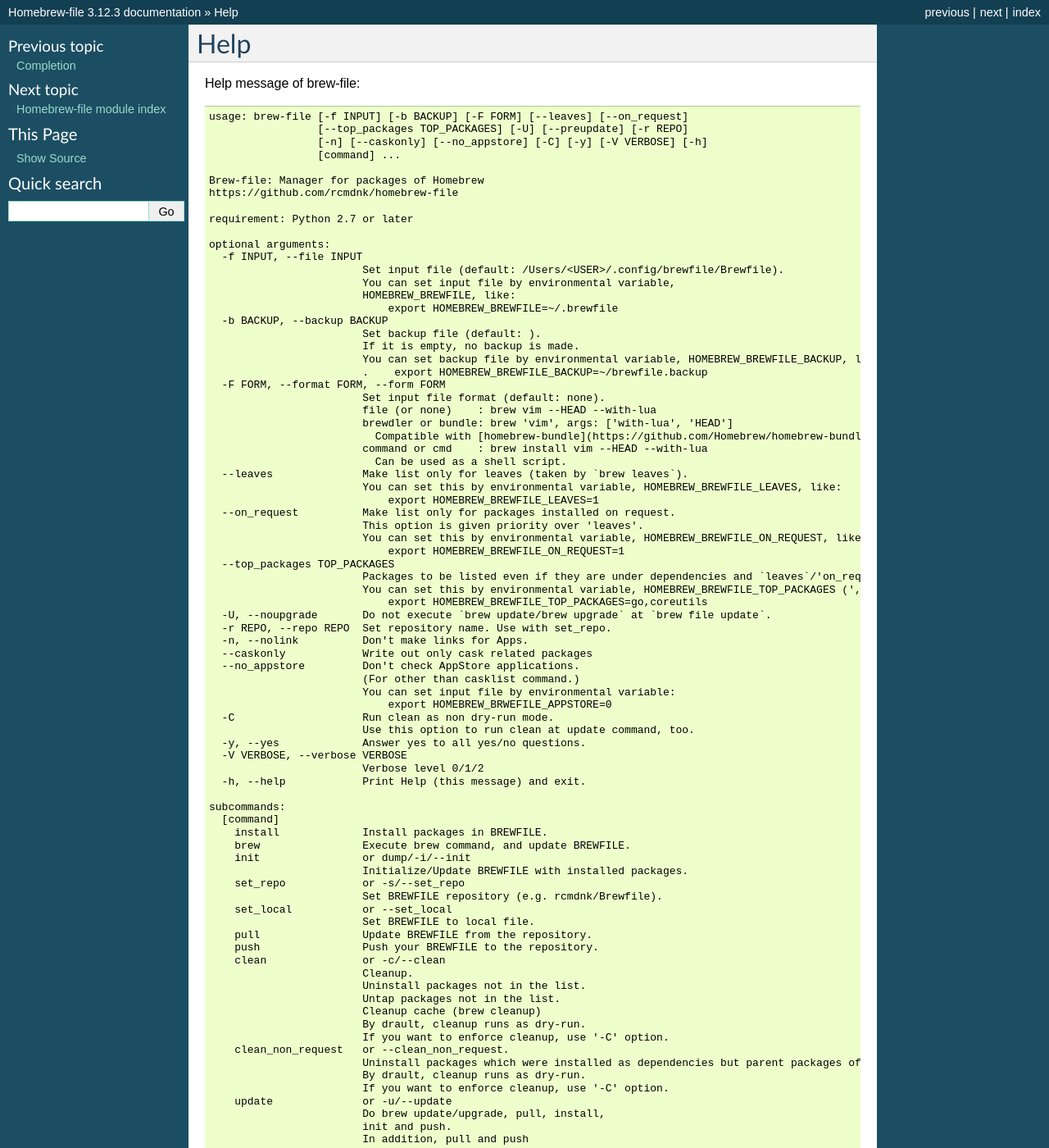
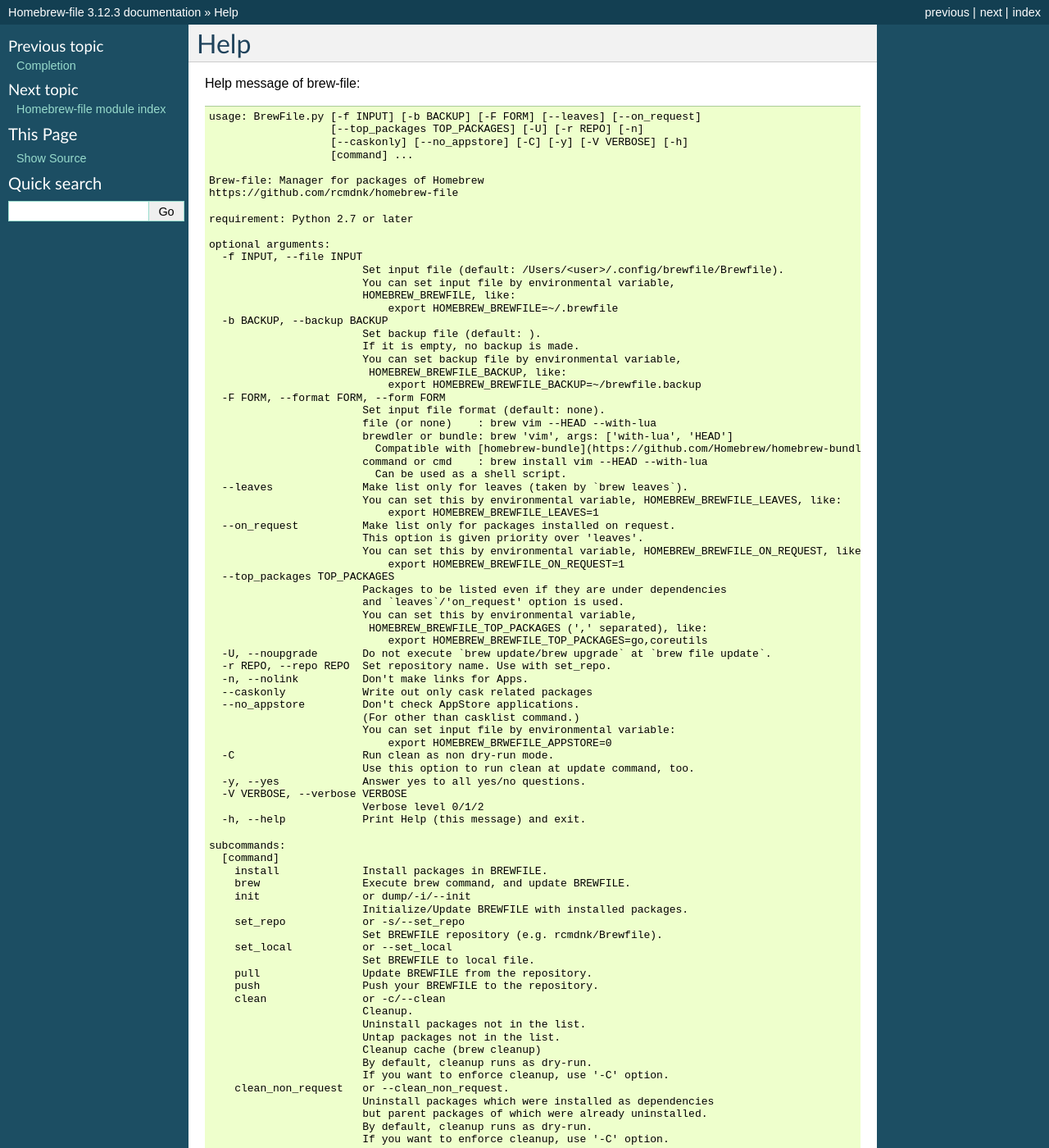
Before and after one commit to rcmdnk/homebrew-file, a Sphinx documentation site: the page built from docs/help.rst, in a window 1280 px wide and 1400 px high. Shown: the whole window at 82% size. Built offline with Sphinx 7.4.7, drawn with Linux system fonts in a browser that asks for light colours; some of the changed lines change nothing that is shown; some of the changed text lies outside the part shown.

Commit message:
removed cask_upgrade, removed obsolete marks in casklist

```diff
--- a/docs/BrewFile.py
+++ b/docs/BrewFile.py
@@ -19,47 +19,29 @@
 __copyright__ = "Copyright (c) 2013 rcmdnk"
 __credits__ = ["rcmdnk"]
 __license__ = "MIT"
-__version__ = "v5.0.0"
-__date__ = "16/Oct/2017"
+__version__ = "v5.1.0"
+__date__ = "5/Jan/2018"
 __maintainer__ = "rcmdnk"
 __email__ = "rcmdnk@gmail.com"
 __status__ = "Prototype"
 
 
-is_python3 = -1
-
-
 def my_decode(word):  # pragma: no cover
     """Decode when python3 is used."""
 
-    global is_python3
-    if is_python3 == -1:
-        try:
-            unicode
-            is_python3 = 0
-        except:
-            is_python3 = 1
-    if is_python3 == 0:
-        return word
-    return word.decode()
+    if sys.version_info.major > 2:
+        return word.decode()
+
+    return word
 
 
 def my_input(word):  # pragma: no cover
     """Input method compatibility."""
 
-    global is_python3
-    if is_python3 == -1:
-        try:
-            _input = raw_input
-            is_python3 = 0
-        except:
-            _input = input
-            is_python3 = 1
-    elif is_python3 == 0:
-        _input = raw_input
-    else:
-        _input = input
-    return _input(word)
+    if sys.version_info.major > 2:
+        return input(word)
+
+    return raw_input(word)
 
 
 def open_output_file(name, mode="w"):
@@ -172,7 +154,7 @@
             yield line
 
     def proc(self, cmd, print_cmd=True, print_out=True,
-             exit_on_err=True, separate_err=False, print_err=True,
+             exit_on_err=True, separate_err=False, print_err=True, shell=False,
              verbose=1, env={}):
         """ Get process output."""
         import shlex
@@ -184,6 +166,8 @@
             cmd = ["command"] + cmd
         if print_cmd:
             self.info(cmd_orig, verbose)
+        if shell:
+            cmd = ' '.join(cmd)
         all_env = os.environ.copy()
         for k, v in env.items():
             all_env[k] = v
@@ -197,7 +181,7 @@
             else:
                 stderr = subprocess.STDOUT
             p = subprocess.Popen(cmd, stdout=subprocess.PIPE, stderr=stderr,
-                                 env=all_env)
+                                 env=all_env, shell=shell)
             if separate_err and not print_err:
                 stderr.close()
             for line in self.readstdout(p):
@@ -229,7 +213,7 @@
     def err(self, text, verbose=0):
         self.info("\033[31;1m" + text + "\033[m", verbose)
 
-    def banner(self, text, verbose=2):
+    def banner(self, text, verbose=1):
         max = 0
         for l in text.split("\n"):
             if max < len(l):
@@ -470,7 +454,10 @@
                     re.match(" *#", l) is not None:
                 continue
             args = l.replace("'", "").replace('"', "").\
-                replace(",", " ").replace("[", "").replace("]", "").split()
+                replace(",", " ").replace("[", "").replace("]", "")
+            args = self.helper.proc('echo \\"' + args + '\\"', False, False,
+                                    False, True, True, shell=True
+                                    )[1][0].split()
             cmd = args[0]
             p = args[1] if len(args) > 1 else ""
             if len(args) > 2 and p in ["tap", "cask", "pip", "gem"]:
@@ -765,7 +752,7 @@
 
         # pip packages
         if not self.helper.opt["caskonly"] and len(self.pip_list) > 0:
-            out.writeln("\n# pip packages")
+            out.writeln("\n# Other pip packages")
             for p in self.pip_list:
                 pack = self.packout(p)
                 if len(self.pip_list_opt[p]) == 1:
@@ -774,14 +761,14 @@
 
         # gem packages
         if not self.helper.opt["caskonly"] and len(self.gem_list) > 0:
-            out.writeln("\n# gem packages")
+            out.writeln("\n# Other gem packages")
             for p in self.gem_list:
                 pack = self.packout(p) + self.gem_list_opt[p]
                 out.writeln(cmd_gem + pack)
 
         # Casks
         if len(self.cask_list) > 0:
-            out.writeln("\n# Cask applications")
+            out.writeln("\n# Other Cask applications")
             for c in self.cask_list:
                 out.writeln(cmd_cask + self.packout(c))
 
@@ -1015,7 +1002,7 @@
     def err(self, text, verbose=1):
         self.helper.err(text, verbose)
 
-    def banner(self, text, verbose=2):
+    def banner(self, text, verbose=1):
         self.helper.banner(text, verbose)
 
     def remove(self, path):
@@ -1077,10 +1064,10 @@
             b.input_to_list()
 
     def write(self):
-        self.banner("# Initialize " + self.brewinfo.get_file(), 1)
+        self.banner("# Initialize " + self.brewinfo.get_file())
         self.brewinfo.write()
         for b in self.brewinfo_ext:
-            self.banner("# Initialize " + b.get_file(), 1)
+            self.banner("# Initialize " + b.get_file())
             b.write()
 
     def get(self, name, only_ext=False):
@@ -2029,7 +2016,7 @@
     def clean_non_request(self):
         """Clean up non requested packages."""
         if self.opt["dryrun"]:
-            self.banner("# Dry run")
+            self.banner("# This is dry run.")
 
         info = self.brewinfo.get_info()
         leaves = self.brewinfo.get_leaves()
@@ -2047,12 +2034,12 @@
         if self.opt["dryrun"]:
             self.banner("# This is dry run.\n"
                         "# If you want to enforce cleanup, use '-C':\n"
-                        "#     $ " + __prog__ + " clean_non_request -C", 0)
+                        "#     $ " + __prog__ + " clean_non_request -C")
 
     def cleanup(self):
         """Clean up."""
         if self.opt["dryrun"]:
-            self.banner("# Dry run")
+            self.banner("# This is dry run.")
 
         # Check up packages in the input file
         self.read_all()
@@ -2232,7 +2219,7 @@
             # Dry run message
             self.banner("# This is dry run.\n"
                         "# If you want to enforce cleanup, use '-C':\n"
-                        "#     $ " + __prog__ + " clean -C", 0)
+                        "#     $ " + __prog__ + " clean -C")
         else:
             self.proc(cmd0, False)
             self.proc(cmd1, False)
@@ -2847,7 +2834,7 @@
             if sum(apps_check["cask_obsolete"].values())\
                     > 0:  # pragma: no cover
                 print("Installed by Cask (New version is availble, " +
-                      "try `brew file cask_upgrade`):")
+                      "try `brew cask upgrade`):")
                 for d in app_dirs:
                     if apps_check["cask_obsolete"][d] == 0:
                         continue
@@ -2892,45 +2879,6 @@
                         apps_check["no_cask"][d]))
                 print("")
 
-    def cask_upgrade(self):
-        """Upgrade cask applications"""
-        for a in self.get_cask_list()[1]:
-            lines = self.proc("brew cask info " + a, False, False)[1]
-            installed = True
-            current = ""
-            for l in lines:
-                if l.startswith(a + ":"):
-                    current = l.split()[1]
-                if l.find("Not installed") != -1:  # pragma: no cover
-                    installed = False
-
-            appdir = self.opt["caskroom"] + "/" + a
-            if not installed or not os.path.isdir(appdir + "/" + current):
-                self.info(a + " was installed by cask, but it may have newer"
-                          " version, might be removed"
-                          " or overwritten by direct installation.\n"
-                          "Install it by cask.", 1)
-                if not self.opt["dryrun"]:
-                    if self.proc(
-                            ["brew", "cask", "install", "--force", a],
-                            exit_on_err=False)[0] != 0:  # pragma: no cover
-                        continue
-
-            for d in os.listdir(appdir):
-                if d != current.split("/")[-1] and d != ".metadata" and \
-                        d != ".DS_Store":
-                    self.info("Remove older version: " + appdir + "/" + d, 1)
-                    if not self.opt["dryrun"]:
-                        try:
-                            self.remove(appdir + "/" + d)
-                        except:  # pragma: no cover
-                            if d != "":
-                                self.proc("sudo rm -rf " + appdir + "/" + d)
-
-        if self.opt["dryrun"]:
-            self.info("\nThis is dryrun.", 1)
-            self.info("Please use -C to execute commands.", 1)
-
     def make_pack_deps(self):
         """Make package dependencies"""
         packs = self.get("brew_list")
@@ -2992,11 +2940,6 @@
             self.check_cask()
             sys.exit(0)
 
-        # Upgrade cask applications
-        if self.opt["command"] == "cask_upgrade":
-            self.cask_upgrade()
-            sys.exit(0)
-
         # Set BREWFILE repository
         if self.opt["command"] == "set_repo":
             self.set_brewfile_repo()
@@ -3067,6 +3010,7 @@
             if not self.opt["noupgradeatupdate"]:
                 self.proc("brew update")
                 self.proc("brew upgrade --fetch-HEAD")
+                self.proc("brew cask upgrade")
             if self.opt["repo"] != "":
                 self.repomgr("pull")
             self.install()
@@ -3137,8 +3081,8 @@
         default=b.opt["backup"],
         help="Set backup file (default: %(default)s). \n"
              "If it is empty, no backup is made.\n"
-             "You can set backup file by environmental variable,"
-             " HOMEBREW_BREWFILE_BACKUP, like:\n."
+             "You can set backup file by environmental variable,\n"
+             " HOMEBREW_BREWFILE_BACKUP, like:\n"
              "    export HOMEBREW_BREWFILE_BACKUP=~/brewfile.backup")
 
     format_parser = argparse.ArgumentParser(add_help=False)
@@ -3177,9 +3121,9 @@
     top_packages_parser.add_argument(
         "--top_packages", action="store", default=b.opt["top_packages"],
         dest="top_packages",
-        help="Packages to be listed even if they are under dependencies "
+        help="Packages to be listed even if they are under dependencies\n"
              "and `leaves`/'on_request' option is used.\n"
-             "You can set this by environmental variable,"
+             "You can set this by environmental variable,\n"
              " HOMEBREW_BREWFILE_TOP_PACKAGES (',' separated), like:\n"
              "    export HOMEBREW_BREWFILE_TOP_PACKAGES=go,coreutils")
 
@@ -3292,22 +3236,22 @@
            "Uninstall packages not in the list.\n"\
            "Untap packages not in the list.\n"\
            "Cleanup cache (brew cleanup)\n"\
-           "By drault, cleanup runs as dry-run.\n"\
+           "By default, cleanup runs as dry-run.\n"\
            "If you want to enforce cleanup, use '-C' option."
     subparsers.add_parser(
         "clean", description=help, help=help,
         parents=min_parsers+[dryrun_parser],
         formatter_class=argparse.RawTextHelpFormatter)
     help = "or --clean_non_request.\n"\
-           "Uninstall packages which were installed as dependencies but "\
-           "parent packages of which were already uninstalled.\n"\
-           "By drault, cleanup runs as dry-run.\n"\
+           "Uninstall packages which were installed as dependencies \n"\
+           "but parent packages of which were already uninstalled.\n"\
+           "By default, cleanup runs as dry-run.\n"\
            "If you want to enforce cleanup, use '-C' option."
     subparsers.add_parser(
         "clean_non_request", description=help, help=help,
         parents=min_parsers+[dryrun_parser],
         formatter_class=argparse.RawTextHelpFormatter)
-    help = "or -u/--update\nDo brew update/upgrade, pull, install,\n"\
+    help = "or -u/--update\nDo brew update/upgrade, cask upgrade, pull, install,\n"\
            "init and push.\n"\
            "In addition, pull and push\n"\
            "will be done if the repository is assigned.\n"\
@@ -3327,12 +3271,6 @@
     subparsers.add_parser("casklist", description=help, help=help,
                           parents=[verbose_parser],
                           formatter_class=argparse.RawTextHelpFormatter)
-    help = "Check updates of cask applications.\n"\
-           "With -C, upgrade is enforced (old versions will be removed)."
-    subparsers.add_parser(
-        "cask_upgrade", description=help, help=help,
-        parents=min_parsers+[dryrun_parser],
-        formatter_class=argparse.RawTextHelpFormatter)
     help = "or --test. Used for test."
     subparsers.add_parser("test", description=help, help=help,
                           parents=min_parsers,
@@ -3404,7 +3342,7 @@
     elif b.opt["command"] == "commands":
         commands = ["install", "brew", "init", "dump", "set_repo", "set_local",
                     "pull", "push", "clean", "clean_non_request", "update",
-                    "edit", "cat", "casklist", "cask_upgrade", "test",
+                    "edit", "cat", "casklist", "test",
                     "get_files", "commands", "version", "help"]
         commands_hyphen = ["-i", "--init", "-s", "--set_repo", "--set_local",
                            "-c", "--clean", "--clean_non_request", "-u",
--- a/docs/help.rst
+++ b/docs/help.rst
@@ -5,10 +5,10 @@
 
 .. code-block:: none
 
-    usage: brew-file [-f INPUT] [-b BACKUP] [-F FORM] [--leaves] [--on_request]
-                     [--top_packages TOP_PACKAGES] [-U] [--preupdate] [-r REPO]
-                     [-n] [--caskonly] [--no_appstore] [-C] [-y] [-V VERBOSE] [-h]
-                     [command] ...
+    usage: BrewFile.py [-f INPUT] [-b BACKUP] [-F FORM] [--leaves] [--on_request]
+                       [--top_packages TOP_PACKAGES] [-U] [-r REPO] [-n]
+                       [--caskonly] [--no_appstore] [-C] [-y] [-V VERBOSE] [-h]
+                       [command] ...
 
     Brew-file: Manager for packages of Homebrew
     https://github.com/rcmdnk/homebrew-file
@@ -17,15 +17,16 @@
 
     optional arguments:
       -f INPUT, --file INPUT
-                            Set input file (default: /Users/<USER>/.config/brewfile/Brewfile).
+                            Set input file (default: /Users/<user>/.config/brewfile/Brewfile).
                             You can set input file by environmental variable,
                             HOMEBREW_BREWFILE, like:
                                 export HOMEBREW_BREWFILE=~/.brewfile
       -b BACKUP, --backup BACKUP
                             Set backup file (default: ).
                             If it is empty, no backup is made.
-                            You can set backup file by environmental variable, HOMEBREW_BREWFILE_BACKUP, like:
-                            .    export HOMEBREW_BREWFILE_BACKUP=~/brewfile.backup
+                            You can set backup file by environmental variable,
+                             HOMEBREW_BREWFILE_BACKUP, like:
+                                export HOMEBREW_BREWFILE_BACKUP=~/brewfile.backup
       -F FORM, --format FORM, --form FORM
                             Set input file format (default: none).
                             file (or none)    : brew vim --HEAD --with-lua
@@ -41,8 +42,10 @@
                             You can set this by environmental variable, HOMEBREW_BREWFILE_ON_REQUEST, like:
                                 export HOMEBREW_BREWFILE_ON_REQUEST=1
       --top_packages TOP_PACKAGES
-                            Packages to be listed even if they are under dependencies and `leaves`/'on_request' option is used.
-                            You can set this by environmental variable, HOMEBREW_BREWFILE_TOP_PACKAGES (',' separated), like:
+                            Packages to be listed even if they are under dependencies
+                            and `leaves`/'on_request' option is used.
+                            You can set this by environmental variable,
+                             HOMEBREW_BREWFILE_TOP_PACKAGES (',' separated), like:
                                 export HOMEBREW_BREWFILE_TOP_PACKAGES=go,coreutils
       -U, --noupgrade       Do not execute `brew update/brew upgrade` at `brew file update`.
       -r REPO, --repo REPO  Set repository name. Use with set_repo.
@@ -76,14 +79,15 @@
                             Uninstall packages not in the list.
                             Untap packages not in the list.
                             Cleanup cache (brew cleanup)
-                            By drault, cleanup runs as dry-run.
+                            By default, cleanup runs as dry-run.
                             If you want to enforce cleanup, use '-C' option.
         clean_non_request   or --clean_non_request.
-                            Uninstall packages which were installed as dependencies but parent packages of which were already uninstalled.
-                            By drault, cleanup runs as dry-run.
+                            Uninstall packages which were installed as dependencies
+                            but parent packages of which were already uninstalled.
+                            By default, cleanup runs as dry-run.
                             If you want to enforce cleanup, use '-C' option.
         update              or -u/--update
-                            Do brew update/upgrade, pull, install,
+                            Do brew update/upgrade, cask upgrade, pull, install,
                             init and push.
                             In addition, pull and push
                             will be done if the repository is assigned.
@@ -93,8 +97,6 @@
         cat                 or --cat
                             Show contents of input files.
         casklist            Check applications for Cask.
-        cask_upgrade        Check updates of cask applications.
-                            With -C, upgrade is enforced (old versions will be removed).
         test                or --test. Used for test.
         get_files           Get Brewfile's full path, including additional files.
         commands            or --commands
```
Also changed, not shown: .travis.yml, 2 other files.
